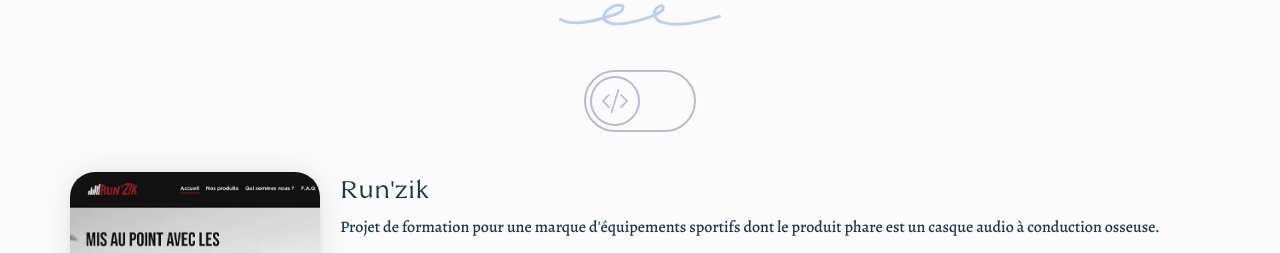
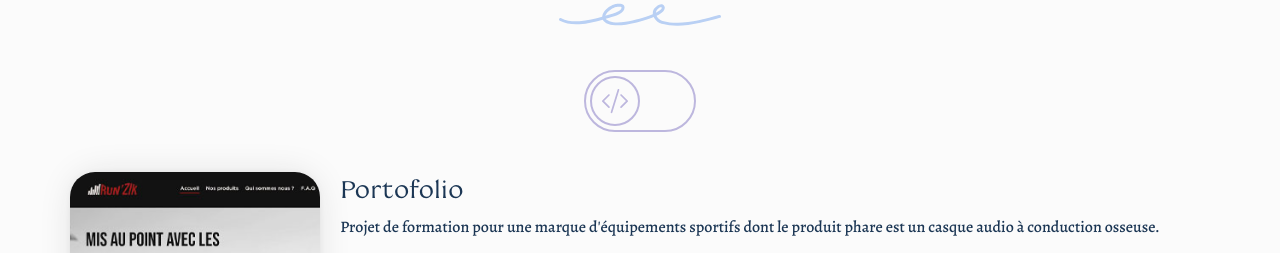
Before and after one commit to web-lux/portofolio-lux, a React (Vite) app: page / in a window 1280 px wide. Shown: the part 1020-1273 px from the top of the page. Built offline with nearby package versions, Linux system fonts and the light colour scheme.

Commit message:
toggle: working change of content

```diff
--- a/src/assets/contents/projects.ts
+++ b/src/assets/contents/projects.ts
@@ -2,6 +2,30 @@
 	{
 		name: `Run'zik`,
 		id: `1`,
+		skillset: "design",
+		previewText: `Projet de formation pour une marque d'équipements sportifs dont le produit phare est un casque audio à conduction osseuse.`,
+		previewImage: `/runzik.jpg`,
+		image: `/projects/run-zik-logo.png`,
+		description: `Run'Zik est une entreprise fictive dont nous devions réaliser le site internet, les supports de communication, et plus généralement toute la charte graphique, à des fins d'apprentissage dans le cadre de ma formation webdesign UX.
+
+		Il s'agissait donc d'une marque d'équipements destinés aux sportifs, qui souhaitait un site à la fois vitrine et e-commerce pour vendre ses trois articles : Un casque à conduction osseuse, une montre connectée et un brassard sportif. L'entreprise ne possédant aucune identité graphique, nous devions nous appuyer sur ses valeurs, établies lors d'un entretien avec les clients incarnés par nos formateurs, pour en créer une en accord avec leur vision.`,
+		tools: ["Photoshop", "Illustator", "Figma"],
+		workCategory: [
+			{
+				title: "Recherche",
+				works: [
+					{
+						name: "Moodboard",
+						url: "/alliance.jpg",
+					},
+				],
+			},
+		],
+	},
+	{
+		name: `Portofolio`,
+		id: `2`,
+		skillset: "dev",
 		previewText: `Projet de formation pour une marque d'équipements sportifs dont le produit phare est un casque audio à conduction osseuse.`,
 		previewImage: `/runzik.jpg`,
 		image: `/projects/run-zik-logo.png`,
--- a/src/pages/components/Portofolio.tsx
+++ b/src/pages/components/Portofolio.tsx
@@ -2,6 +2,7 @@
 import { projects } from "../../assets/contents/projects";
 import { Link } from "react-router-dom";
 import Toggle from "./Toggle";
+import { useState } from "react";
 
 interface projectProps {
 	name: string;
@@ -28,13 +29,27 @@
 }
 
 export default function Portofolio() {
-	const projectsList = projects.map((project) => {
+	const [relevantSkill, setRelevantSkill] = useState("dev");
+	const [animation, setAnimation] = useState<undefined | string>(undefined);
+
+	function updateRelevantSkill() {
+	setAnimation("fade-out");
+	setTimeout(() => {
+		setRelevantSkill(relevantSkill === "dev" ? "design" : "dev");
+		setAnimation("fade-in")
+	}, 1000)
+	}
+
+	const relevantProjects = projects.filter((project) => project.skillset === relevantSkill);
+
+	const projectsList = relevantProjects.map((project) => {
 		return (
 			<Project
 				name={project.name}
 				previewText={project.previewText}
 				previewImage={project.previewImage}
 				id={project.id}
+				key={project.id}
 			/>
 		);
 	});
@@ -42,8 +57,8 @@
 	return (
 		<section id="portofolio">
 			<h2 className="h2">Mon portofolio</h2>
-			<Toggle />
-			<div className="projects">{projectsList}</div>
+			<Toggle updateRelevantSkill={updateRelevantSkill} />
+			<div className={`projects ${animation ? animation : ""}`}>{projectsList}</div>
 		</section>
 	);
 }
--- a/src/pages/components/Toggle.tsx
+++ b/src/pages/components/Toggle.tsx
@@ -1,17 +1,16 @@
 import { useState } from "react";
 import "./toggle.scss";
 
-export default function Toggle() {
+export default function Toggle({updateRelevantSkill}: {updateRelevantSkill: () => void}) {
 	const [animation, setAnimation] = useState<undefined | string>(undefined);
 
 	function handleClick() {
-		if (animation === undefined) {
-			setAnimation("forward")
-		} else if (animation === "forward") {
+		if (animation === "forward") {
 			setAnimation("backward")
 		} else {
 			setAnimation("forward")
 		}
+		updateRelevantSkill();
 	}
 
 	return (
--- a/src/pages/components/portofolio.scss
+++ b/src/pages/components/portofolio.scss
@@ -12,6 +12,9 @@
 		display: grid;
 		gap: 40px;
 		grid-template-columns: repeat(auto-fit, minmax(min(400px, 100%), 2fr));
+		animation-duration: 1s;
+		animation-iteration-count: 1;
+		animation-fill-mode: forwards;
 
 		.project {
 			display: flex;
@@ -74,3 +77,29 @@
 		}
 	}
 }
+
+.projects.fade-in {
+	animation-name: fade-in;
+}
+
+.projects.fade-out {
+	animation-name: fade-out;
+}
+
+@keyframes fade-in {
+	from {
+		opacity: 0;
+	}
+	to {
+		opacity: 1;
+	}
+}
+
+@keyframes fade-out {
+	from {
+		opacity: 1;
+	}
+	to {
+		opacity: 0;
+	}
+}
```
